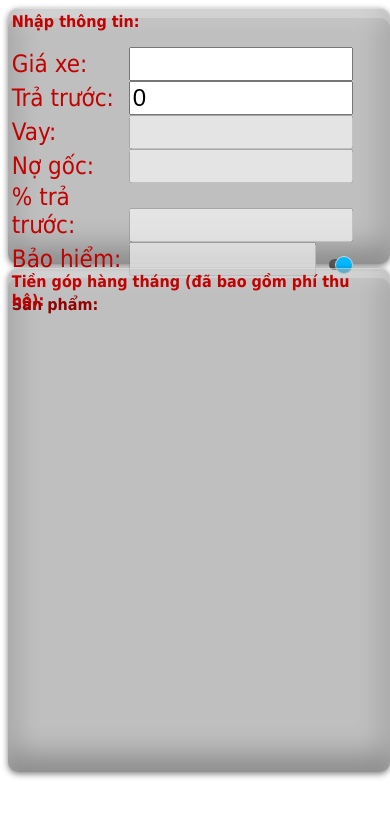
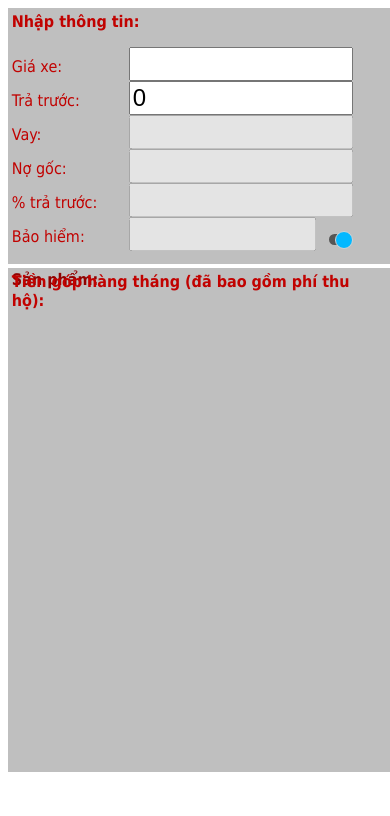
Before and after one commit to vuhoangphuc/emi, a plain HTML site: page index.html in a window 390 px wide. Drawn offline with Linux system fonts and the light colour scheme.

Commit message:
Update style.css

```diff
--- a/style.css
+++ b/style.css
@@ -28,12 +28,8 @@
 	.form, .product, .ketqua, #ghichu{
 		padding: 1%;
 		margin-top: 1%;
-		border-radius: 10px;
 		background: rgba(0,0,0,0.25);
-		box-shadow: 0 2px 6px rgba(0,0,0,0.5), inset 0 1px rgba(255,255,255,0.3), inset 0 10px rgba(255,255,255,0.2), inset 0 10px 20px rgba(255,255,255,0.25), inset 0 -15px 30px rgba(0,0,0,0.3);
-		-o-box-shadow: 0 2px 6px rgba(0,0,0,0.5), inset 0 1px rgba(255,255,255,0.3), inset 0 10px rgba(255,255,255,0.2), inset 0 10px 20px rgba(255,255,255,0.25), inset 0 -15px 30px rgba(0,0,0,0.3);
-	   -webkit-box-shadow: 0 2px 6px rgba(0,0,0,0.5), inset 0 1px rgba(255,255,255,0.3), inset 0 10px rgba(255,255,255,0.2), inset 0 10px 20px rgba(255,255,255,0.25), inset 0 -15px 30px rgba(0,0,0,0.3);
-	   -moz-box-shadow: 0 2px 6px rgba(0,0,0,0.5), inset 0 1px rgba(255,255,255,0.3), inset 0 10px rgba(255,255,255,0.2), inset 0 10px 20px rgba(255,255,255,0.25), inset 0 -15px 30px rgba(0,0,0,0.3);
+
 	}
 
 	input[type=checkbox] {
@@ -71,7 +67,7 @@
 	.label{
 		width:30%;
 		display:inline-block;
-		font-size:1.5em;
+		font-size:1em;
 	}
 	.ele-gop{
 		display:inline;
@@ -173,7 +169,8 @@
 
 	input.radio:checked ~ label {
 		color: #f00;
-		border: 1px solid #9CE2AE
+		border: 1px solid #9CE2AE;
+		background: #9CE2AE;
 	}
 
 
```
